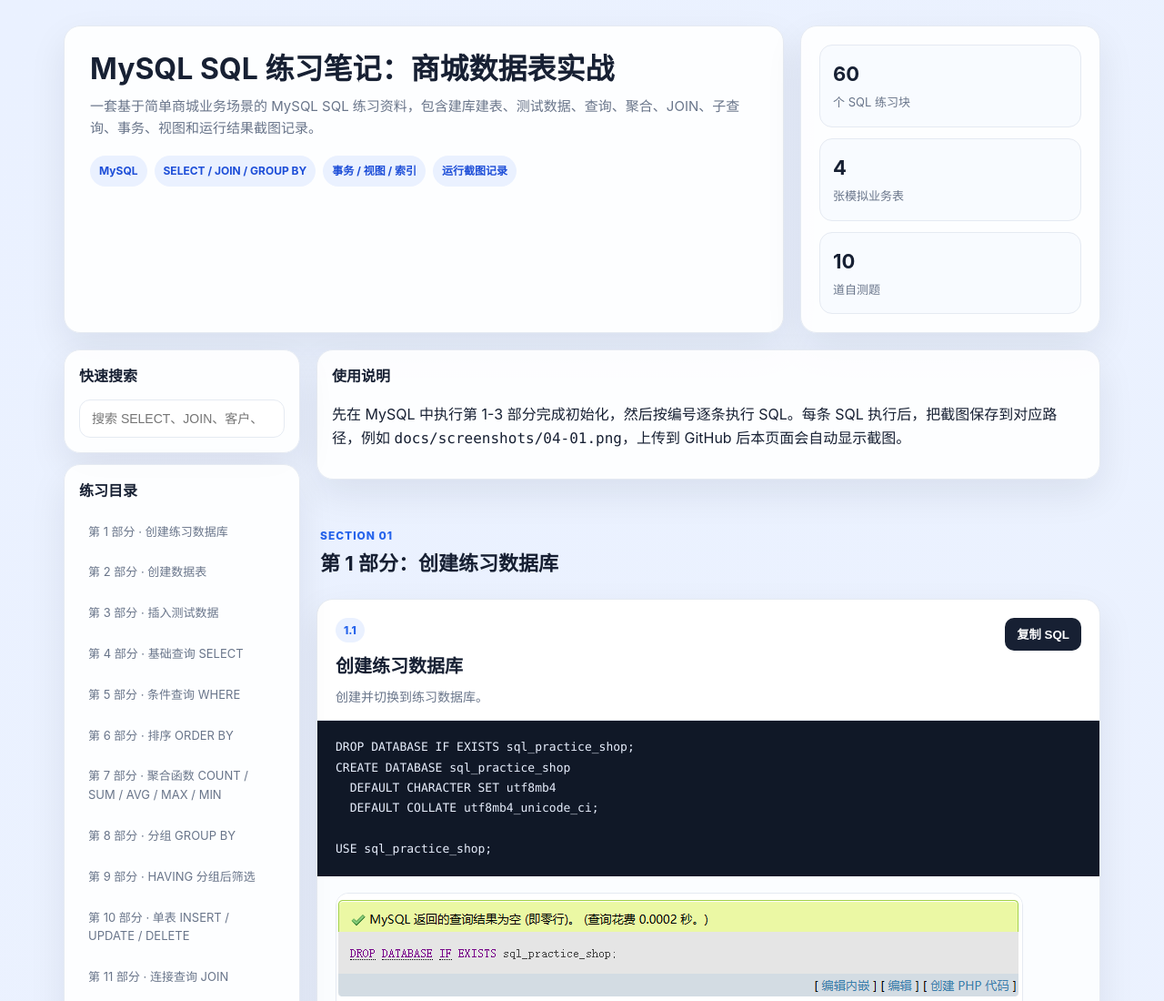
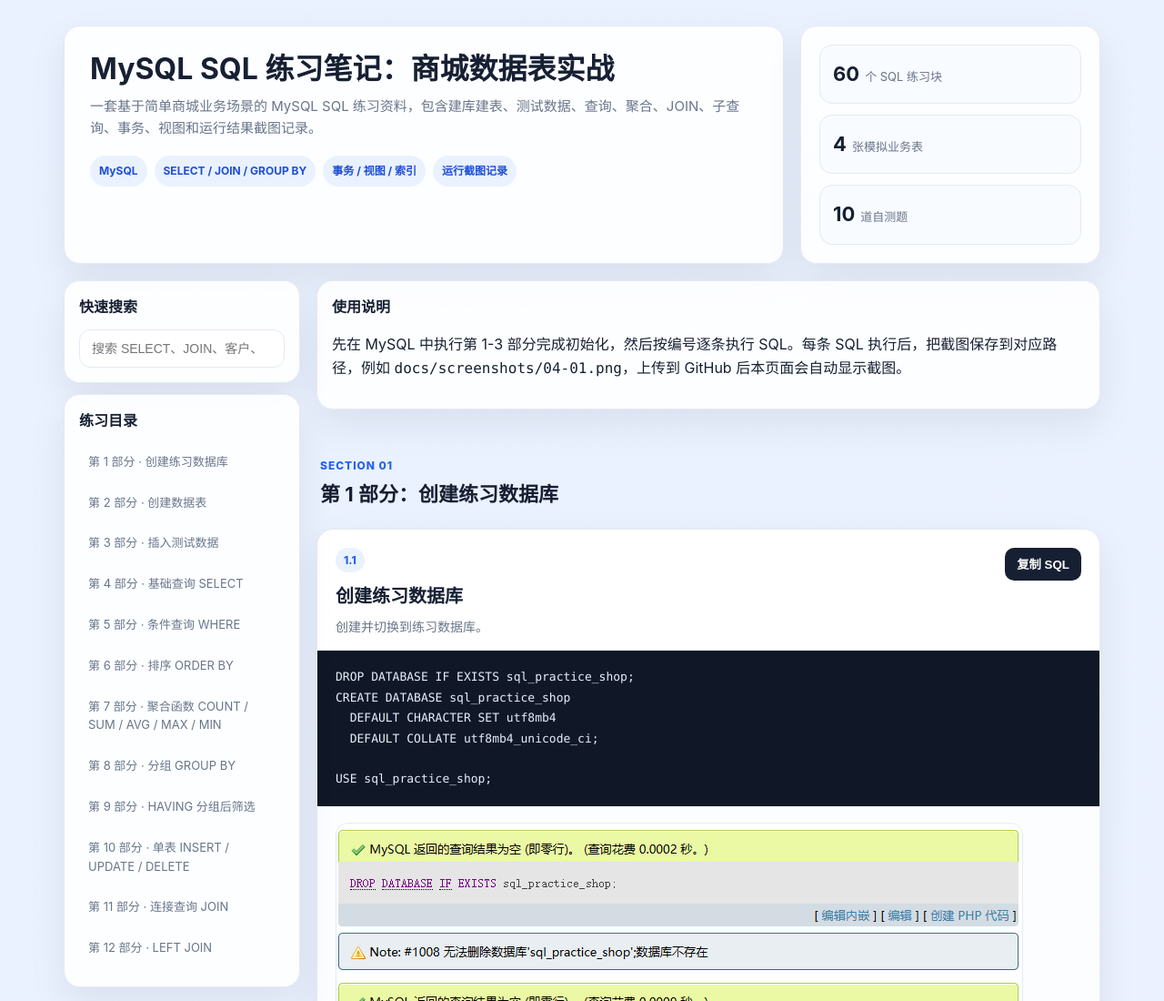
Before and after one commit to coowinit/mysql-sql-practice-notes, a plain HTML site: page index.html in a window 1280 px wide. Shown: the top 1100 px of the page at 91% size. Drawn offline with Linux system fonts and the light colour scheme.

Commit message:
Update index.html

```diff
--- a/index.html
+++ b/index.html
@@ -56,7 +56,7 @@
     }
     .hero-side { padding: 20px; display: grid; gap: 12px; align-content: center; }
     .stat { padding: 14px; border-radius: 14px; background: #f8fbff; border: 1px solid var(--border); }
-    .stat strong { display:block; font-size: 22px; }
+    .stat strong { font-size: 22px; padding-right: 6px; }
     .stat span { color: var(--muted); font-size: 13px; }
     .layout { display: grid; grid-template-columns: 260px minmax(0, 1fr); gap: 18px; align-items: start; }
     .sidebar { position: sticky; top: 18px; display: grid; gap: 12px; }
```
